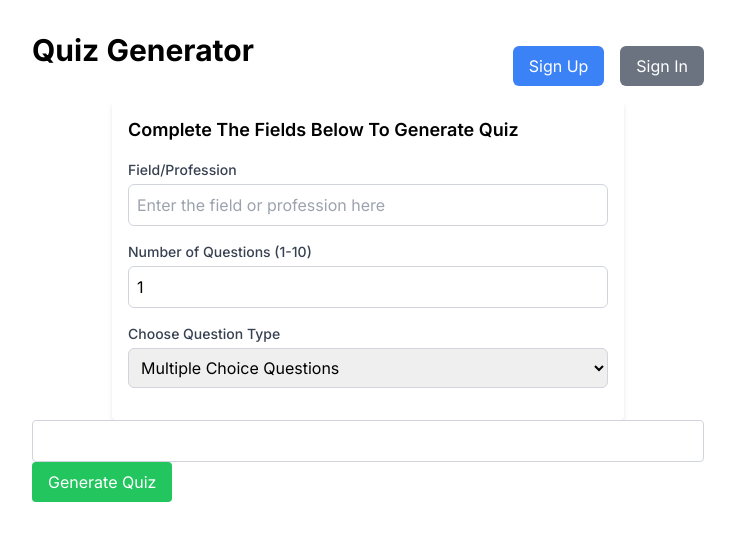
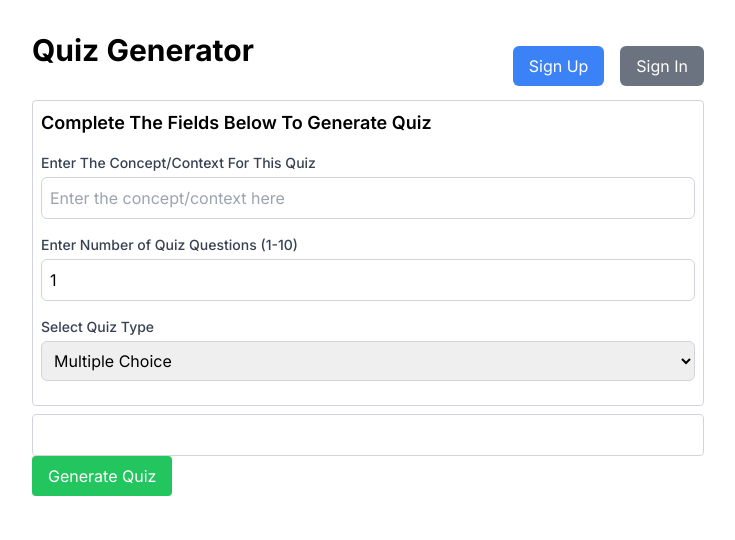
Before and after one commit to obinnaeye/quiz-generator, a Next.js app in the folder client/: page / in a window 1280 px wide. Shown: the top 540 px of the page, without its empty margins (272-1007 px from the left). Built offline with nearby package versions, Linux system fonts and the light colour scheme.

Commit message:
updated QuizGenerationSection

```diff
--- a/client/src/app/components/QuizGenerationForm.tsx
+++ /dev/null
@@ -1,73 +0,0 @@
-// src/app/comonents/QuizGenerationForm
-
-
-
-import  { useState } from 'react';
-
-export default function QuizGenerationForm () {
-  const [profession, setProfession] = useState<string>('');
-  const [numQuestions, setNumQuestions] = useState<number>(1);
-  const [questionType, setQuestionType] = useState<string>('multichoice');
-
-  const handleSubmit = (e: React.FormEvent<HTMLFormElement>) => {
-    e.preventDefault();
-    //  Form submission logic to be handled here
-    console.log({ profession, numQuestions, questionType });
-  };
-
-  return (
-    <form onSubmit={handleSubmit} className="max-w-lg mx-auto p-4 bg-white rounded shadow-md">
-      <div className="mb-4">
-        <label htmlFor="profession" className="block text-sm font-medium text-gray-700">
-          Field/Profession
-        </label>
-        <input
-          type="text"
-          id="profession"
-          value={profession}
-          onChange={(e) => setProfession(e.target.value)}
-          className="mt-1 block w-full border border-gray-300 rounded-md p-2 focus:outline-none focus:ring focus:ring-blue-500"
-          required
-        />
-      </div>
-
-      <div className="mb-4">
-        <label htmlFor="numQuestions" className="block text-sm font-medium text-gray-700">
-          Number of Questions (1-10)
-        </label>
-        <input
-          type="number"
-          id="numQuestions"
-          value={numQuestions}
-          onChange={(e) => setNumQuestions(Math.min(10, Math.max(1, Number(e.target.value))))}
-          min="1"
-          max="10"
-          className="mt-1 block w-full border border-gray-300 rounded-md p-2 focus:outline-none focus:ring focus:ring-blue-500"
-          required
-        />
-      </div>
-
-      <div className="mb-4">
-        <label htmlFor="questionType" className="block text-sm font-medium text-gray-700">
-          Question Type
-        </label>
-        <select
-          id="questionType"
-          value={questionType}
-          onChange={(e) => setQuestionType(e.target.value)}
-          className="mt-1 block w-full border border-gray-300 rounded-md p-2 focus:outline-none focus:ring focus:ring-blue-500"
-        >
-          <option value="multichoice">Multiple Choice Questions</option>
-          <option value="theory">Theory/Essay Questions</option>
-        </select>
-      </div>
-
-      <button
-        type="submit"
-        className="w-full bg-blue-500 text-white font-bold py-2 rounded hover:bg-blue-600 focus:outline-none focus:ring focus:ring-blue-300"
-      >
-        Generate Quiz
-      </button>
-    </form>
-  );
-};
--- a/client/src/app/components/QuizGenerationSection.tsx
+++ b/client/src/app/components/QuizGenerationSection.tsx
@@ -21,12 +21,12 @@ export default function QuizGenerationSection ({
   setQuestionType,
 }: QuizGenerationSectionProps) {
   return (
-    <section className="max-w-lg mx-auto p-4 bg-white rounded shadow-md">
+    <section className="w-full p-2 mb-2 border border-gray-300 rounded">
       <h2 className="text-lg font-semibold mb-4">Complete The Fields Below To Generate Quiz</h2>
 
       <div className="mb-4">
         <label htmlFor="profession" className="block text-sm font-medium text-gray-700">
-          Field/Profession
+        Enter The Concept/Context For This Quiz
         </label>
         <input
           type="text"
@@ -34,14 +34,14 @@ export default function QuizGenerationSection ({
           value={profession}
           onChange={(e) => setProfession(e.target.value)}
           className="mt-1 block w-full border border-gray-300 rounded-md p-2 focus:outline-none focus:ring focus:ring-blue-500"
-          placeholder="Enter the field or profession here"
+          placeholder="Enter the concept/context here"
           required
         />
       </div>
 
       <div className="mb-4">
         <label htmlFor="numQuestions" className="block text-sm font-medium text-gray-700">
-          Number of Questions (1-10)
+          Enter Number of Quiz Questions (1-10)
         </label>
         <input
           type="number"
@@ -51,14 +51,14 @@ export default function QuizGenerationSection ({
           min="1"
           max="10"
           className="mt-1 block w-full border border-gray-300 rounded-md p-2 focus:outline-none focus:ring focus:ring-blue-500"
-          placeholder="Enter the number of questions to be generated here"
+          placeholder="Enter the number of quiz questions to be generated here"
           required
         />
       </div>
 
       <div className="mb-4">
         <label htmlFor="questionType" className="block text-sm font-medium text-gray-700">
-          Choose Question Type
+          Select Quiz Type
         </label>
         <select
           id="questionType"
@@ -66,8 +66,9 @@ export default function QuizGenerationSection ({
           onChange={(e) => setQuestionType(e.target.value)}
           className="mt-1 block w-full border border-gray-300 rounded-md p-2 focus:outline-none focus:ring focus:ring-blue-500"
         >
-          <option value="multichoice">Multiple Choice Questions</option>
-          <option value="theory">Theory/Essay Questions</option>
+          <option value="multichoice">Multiple Choice</option>
+          <option value="true-false">True or False</option>
+          <option value="open-ended">Open Ended</option>
         </select>
       </div>
 
```
